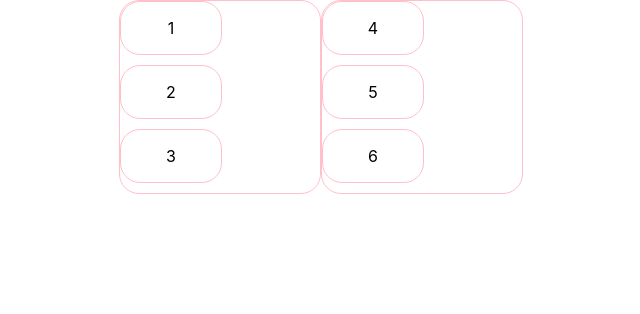
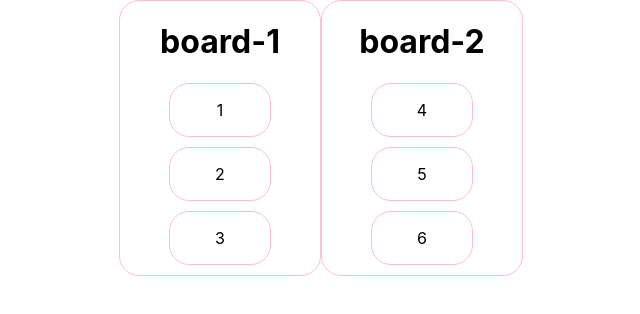
Before and after one commit to EvgeniyHalimon/dnd, a React (Create React App) app: page / in a window 1280 px wide. Shown: the top 314 px of the page, without its empty margins (319-959 px from the left). Built offline with nearby package versions, Linux system fonts and the light colour scheme.

Commit message:
working logic

```diff
--- a/src/App.css
+++ b/src/App.css
@@ -14,7 +14,7 @@
   border: 1px solid pink;
   border-radius: 20px;
   width: 100px;
-  margin-bottom: 10px;
+  margin: 0 auto 10px;
 }
 
 .wrapper{
--- a/src/App.js
+++ b/src/App.js
@@ -1,6 +1,7 @@
 import React,{useState} from 'react';
 import { DragDropContext, Draggable, Droppable } from 'react-beautiful-dnd';
 import './App.css';
+import { Boards } from './Boards';
 import { Card } from './Card';
 
 
@@ -49,9 +50,10 @@ function App() {
   //   currentBoard.items.splice(currentIndex, 1)
   //   setBoards([...boards])
   // }
+  const board = [{id: 1, title: 'board-1', boardDragId: '1'}, {id: 2, title: 'board-2', boardDragId: '2'},]
+  const arr = [{id:1, title: '1', dragId: `1`, boardId: '1'}, {id:2, title: '2', dragId: `2`, boardId: '1'}, {id:3, title: '3', dragId: `3`, boardId: '1'},
+  {id:4, title: '4', dragId: `4`,  boardId: '2'}, {id:5, title: '5', dragId: `5`, boardId: '2'}, {id:6, title: '6', dragId: `6`,  boardId: '2'}]
 
-  const arr = [{id:1, title: '1', dragId: `1`}, {id:2, title: '2', dragId: `2`}, {id:3, title: '3', dragId: `3`}]
-  const arr1 = [{id:4, title: '4', dragId: `4`}, {id:5, title: '5', dragId: `5`}, {id:6, title: '6', dragId: `6`}]
   const onDragEnd = (result) => {
     const { destination, source, draggableId, type } = result
     console.log("🚀 ~ file: App.js ~ line 55 ~ onDragEnd ~ draggableId", draggableId)
@@ -60,52 +62,41 @@ function App() {
     console.log("🚀 ~ file: Board.tsx ~ line 61 ~ onDragEnd ~ destination.index", destination)
 
     if (!destination) {
-      return;
+      return
     }
 
     if (
       destination.droppableId === source.droppableId &&
       destination.index === source.index
-    ) {
-      return;
+      ) {
+        return
+      }
+
+  console.log("🚀 ~ file: App.js ~ line 70 ~ onDragEnd ~ source.droppableId", source.droppableId == destination.droppableId)
+  console.log("🚀", destination.droppableId)
+  console.log("🚀🚀", source.droppableId)
+    if(destination.droppableId !== source.droppableId){
+      const find = arr.find((card) => {
+        return  draggableId == card.dragId
+      })
+      console.log("🚀 ~ file: Board.tsx ~ line 68 ~ find ~ find", find)
+      arr.splice(source.index, 1)
+      arr.splice(destination.index, 0, {...find, boardId: destination.droppableId})
+      console.log("🚀 ~ file: App.js ~ line 85 ~ onDragEnd ~ board", arr)
+
     }
 
-    if (source.droppableId === 'droppable-1') {
-      const find = arr.find((board) => {
-        return draggableId == board.dragId
+    if(destination.droppableId === source.droppableId){
+      const find = arr.find((card) => {
+        return  draggableId == card.dragId
       })
+      console.log("🚀 ~ file: Board.tsx ~ line 68 ~ find ~ find", find)
       arr.splice(source.index, 1)
-      arr.splice(destination.index, 0, find)
+      arr.splice(destination.index, 0, {...find, boardId: destination.droppableId})
+      console.log("🚀 ~ file: App.js ~ line 85 ~ onDragEnd ~ board", arr)
+
     }
 
-    if (source.droppableId === 'droppable-2') {
-      const find = arr1.find((board) => {
-        return draggableId == board.dragId
-      })
-      arr1.splice(source.index, 1)
-      arr1.splice(destination.index, 0, find)
-    }
-
-    // if(source.droppableId !== destination.droppableId){
-    //   const find = arr.find((board) => {
-    //     return draggableId == board.dragId
-    //   })
-    //   console.log("🚀 ~ file: App.js ~ line 94 ~ find ~ find", find)
-    //   arr.splice(source.index, 1)
-    //   arr1.splice(destination.index, 0, find)
-    // } else {
-    //   const find = arr1.find((board) => {
-    //     return draggableId == board.dragId
-    //   })
-    //   console.log("🚀 ~ file: App.js ~ line 94 ~ find ~ find", find)
-    //   arr1.splice(source.index, 1)
-    //   arr.splice(destination.index, 0, find)
-    // }
-    console.log("🚀 ~ file: App.js ~ line 104 ~ onDragEnd ~ arr", arr)
-    console.log("🚀 ~ file: App.js ~ line 103 ~ onDragEnd ~ arr1", arr1)
-
-    console.log("🚀 ~ file: App.js ~ line 74 ~ onDragEnd ~ source.droppableId", source.droppableId)
-    console.log("🚀 ~ file: App.js ~ line 89 ~ onDragEnd ~ destination.droppableId", destination.droppableId)
   }
 
 
@@ -113,26 +104,9 @@ function App() {
     <div className="App">
       <DragDropContext onDragEnd={onDragEnd}>
         <div className='wrapper'>
-          <Droppable droppableId="droppable-1" type="list" direction="vertical">
-                  {(provided) => (
-                    <div className='board' ref={provided.innerRef} {...provided.droppableProps}>
-                      {arr.map((card, index) =>
-                        <Card card={card} index={index} key={index}/>
-                      )}
-                      {provided.placeholder}
-                    </div>
-                  )}
-          </Droppable>
-          <Droppable droppableId="droppable-2" type="list" direction="vertical">
-                  {(provided) => (
-                    <div className='board' ref={provided.innerRef} {...provided.droppableProps}>
-                      {arr1.map((card, index) =>
-                        <Card card={card} index={index} key={index}/>
-                      )}
-                      {provided.placeholder}
-                    </div>
-                  )}
-          </Droppable>
+          {board.map((item, index) =>
+            <Boards board={item} index={index} key={index} cards={arr}/>
+          )}
         </div>
       </DragDropContext>
     </div>
--- /dev/null
+++ b/src/Boards.js
@@ -0,0 +1,20 @@
+import React from 'react';
+import { Card } from './Card';
+import { Droppable } from 'react-beautiful-dnd';
+
+export function Boards({board, index, cards}){
+    return(
+        <Droppable droppableId={board.boardDragId} index={index} type="list" direction="vertical">
+                {(provided) => (
+                    <div className='board' ref={provided.innerRef} {...provided.droppableProps}>
+                        <h1>{board.title}</h1>
+                        {cards.map((card, index) =>
+                            board.id == card.boardId ?
+                            <Card card={card} index={index} key={index}/> : null
+                        )}
+                        {provided.placeholder}
+                    </div>
+                )}
+        </Droppable>
+    )
+}
--- a/src/Card.js
+++ b/src/Card.js
@@ -2,7 +2,6 @@ import React from 'react';
 import { Draggable } from 'react-beautiful-dnd';
 
 export function Card({card, index}){
-    console.log("🚀 ~ file: Card.js ~ line 5 ~ Card ~ card", card.dragId)
     return(
         <Draggable draggableId={card.dragId} index={index} key={card.dragId}>
             {(provided) => (
```
